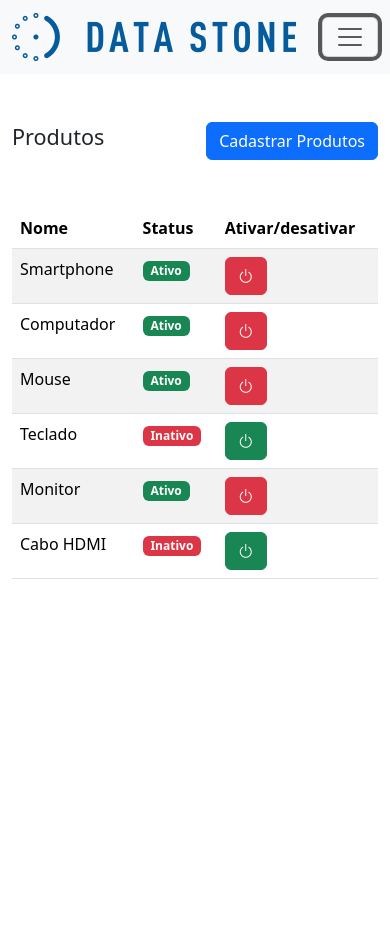
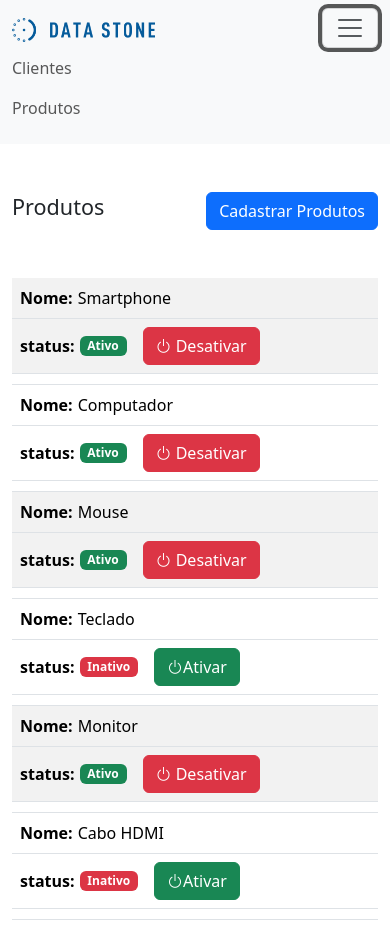
Before and after one commit to MelissaFil/clientProducVue, a Vue app in the folder cliente-product/: page /produtos in a window 390 px wide. Both pictures are taken after a click on the button "Toggle navigation". Before the commit the page ends 844 px from the top, so only its background shows below. Built offline with nearby package versions, Linux system fonts and the light colour scheme; data requests are answered from the project's data file.

Commit message:
front mobile

```diff
--- a/cliente-product/src/App.vue
+++ b/cliente-product/src/App.vue
@@ -1,20 +1,36 @@
 <template>
   <nav class="navbar navbar-expand-lg bg-body-tertiary">
   <div class="container-fluid">
-    <a class="navbar-brand" href="#"><img src="imagens/data-stone.png" alt=""></a>
-    <button class="navbar-toggler" type="button" data-bs-toggle="collapse" data-bs-target="#navbarNavAltMarkup" aria-controls="navbarNavAltMarkup" aria-expanded="false" aria-label="Toggle navigation">
+    <a class="navbar-brand" href="#">
+          <img class="" src="imagens/data-stone.png" alt="Logo da data stone">
+    </a>
+    <button class="navbar-toggler" type="button" data-bs-toggle="collapse" data-bs-target="#navbarSupportedContent" aria-controls="navbarSupportedContent" aria-expanded="false" aria-label="Toggle navigation">
       <span class="navbar-toggler-icon"></span>
     </button>
-    <div class="collapse navbar-collapse" id="navbarNavAltMarkup">
-      <div class="navbar-nav">
-        <router-link to="/clientes" class="nav-link">Clientes</router-link>
-        <router-link to="/produtos" class="nav-link">Produtos</router-link>
-      </div>
+    <div class="collapse navbar-collapse" id="navbarSupportedContent">
+      <ul class="navbar-nav me-auto mb-2 mb-lg-0">
+        <li class="nav-item">
+          <router-link to="/clientes" class="nav-link">Clientes</router-link>
+        </li>
+        <li class="nav-item">
+          <router-link to="/produtos" class="nav-link">Produtos</router-link>
+        </li>
+
+      </ul>
+
     </div>
   </div>
 </nav>
-  <router-view/>
+<router-view/>
 </template>
 
 <style>
+@media (max-width: 768px) {
+  .navbar-brand  {
+    width: 30%;
+  }
+  .navbar-brand  img{
+    width: 130%;
+  }
+}
 </style>
--- a/cliente-product/src/components/Table.vue
+++ b/cliente-product/src/components/Table.vue
@@ -1,35 +1,41 @@
 <template>
+  <div class="table-responsive">
     <table class="table table-striped">
       <thead>
         <tr>
           <th v-for="(coluna, index) in colunas" :key="index" scope="col">{{ coluna }}</th>
           <th scope="col">Status</th>
-
           <th scope="col">Ativar/desativar</th>
-
         </tr>
       </thead>
       <tbody>
         <tr v-for="(item, index) in data" :key="index">
           <td v-for="(coluna, index) in colunas" :key="index">
+            <span class="col-nome d-lg-none">{{ coluna }}:</span>
+            <span class="col-valor">
               <template v-if="coluna.toLowerCase() === 'produtos'">
                 <router-link v-if="item.produtos" :to="{ name: 'ClienteProdutos', params: { idcliente: item.id }}" class="btn btn-link">Produtos</router-link>
               </template>
               <template v-else-if="item[coluna.toLowerCase()]">
                 {{ item[coluna.toLowerCase()] }}
               </template>
+            </span>
           </td>
           <td>
+            <span class="col-nome d-lg-none">status:</span>
             <span class="badge text-bg-success" v-if="item.ativo">Ativo</span>
             <span class="badge text-bg-danger" v-else>Inativo</span>
+            <button type="button" class="btn btn-danger d-lg-none mx-3" v-if="item.ativo" @click="toggleAtivo(item)"><i class="bi bi-power"></i> Desativar</button>
+            <button type="button" class="btn btn-success d-lg-none mx-3" v-else @click="toggleAtivo(item)"><i class="bi bi-power"></i>Ativar</button>
           </td>
-        <td>
+          <td class="buttonsAcoes">
             <button type="button" class="btn btn-danger" v-if="item.ativo" @click="toggleAtivo(item)"><i class="bi bi-power"></i></button>
             <button type="button" class="btn btn-success" v-else @click="toggleAtivo(item)"><i class="bi bi-power"></i></button>
           </td>
         </tr>
       </tbody>
     </table>
+  </div>
 </template>
 
 <script>
@@ -42,8 +48,28 @@ export default {
   methods: {
     toggleAtivo(item) {
       this.$emit("toggleAtivo", item);
-
     }
   }
 };
 </script>
+
+<style scoped>
+@media (max-width: 991px) {
+  .table tbody tr {
+    display: block;
+    border-bottom: 1px solid #dee2e6;
+    padding-bottom: 10px;
+  }
+  .table tbody tr td {
+    display: flex;
+    align-items: center;
+  }
+  .col-nome {
+    font-weight: bold;
+    margin-right: 5px;
+  }
+  .table thead, .table tbody tr .buttonsAcoes{
+    display: none;
+  }
+}
+</style>
--- a/cliente-product/src/main.ts
+++ b/cliente-product/src/main.ts
@@ -4,6 +4,6 @@ import router from './router'
 import 'bootstrap/dist/css/bootstrap.min.css';
 import 'bootstrap/dist/css/bootstrap.min.css';
 import 'bootstrap-icons/font/bootstrap-icons.css';
-
+import 'bootstrap/dist/js/bootstrap.bundle'
 
 createApp(App).use(router).mount('#app')
```
Lines whose indentation alone changed are shown as unchanged.
